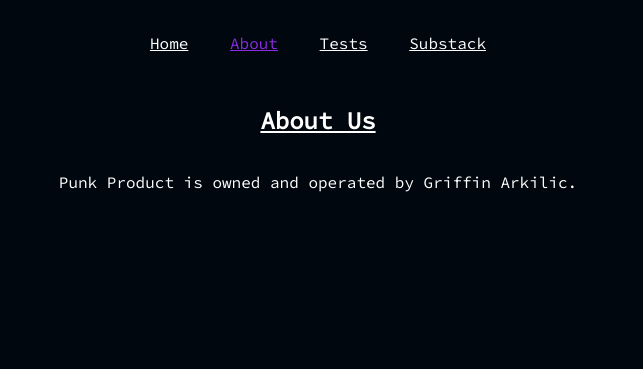
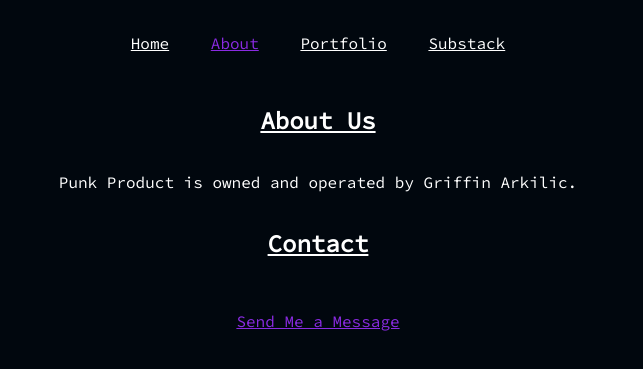
Before and after one commit to garkilic/Entropy-Labs, a plain HTML site: page Pages/About.html in a window 1280 px wide. Shown: the part 357-726 px from the top of the page, without its empty margins (322-965 px from the left). Drawn offline with Linux system fonts and the light colour scheme; files that its build step writes are made by us from their sources.

Commit message:
Added contact and fixed nav

```diff
--- a/Pages/About.html
+++ b/Pages/About.html
@@ -22,7 +22,7 @@
 		<ul class="navbar">
 			<a class="navbar--link" href="/index.html">Home</a>
 			<a class="active" href="About.html">About</a>
-			<a class="navbar--link" href="Tests.html">Tests</a>
+			<a class="navbar--link" href="Portfolio.html">Portfolio</a>
 			<a class="navbar--link" href="https://punkproduct.substack.com/"
 				>Substack</a
 			>
@@ -31,5 +31,13 @@
 			<h2><u>About Us</u></h2>
 			<p>Punk Product is owned and operated by Griffin Arkilic.</p>
 		</div>
+		<div class="content--section">
+			<h2><u>Contact</u></h2>
+			<ul class="navbar">
+				<a class="active" href="mailto: garkilic@gmail.com"
+					>Send Me a Message</a
+				>
+			</ul>
+		</div>
 	</body>
 </html>
```
Also changed, not shown: Pages/Portfolio.html (+8 -0 lines).
